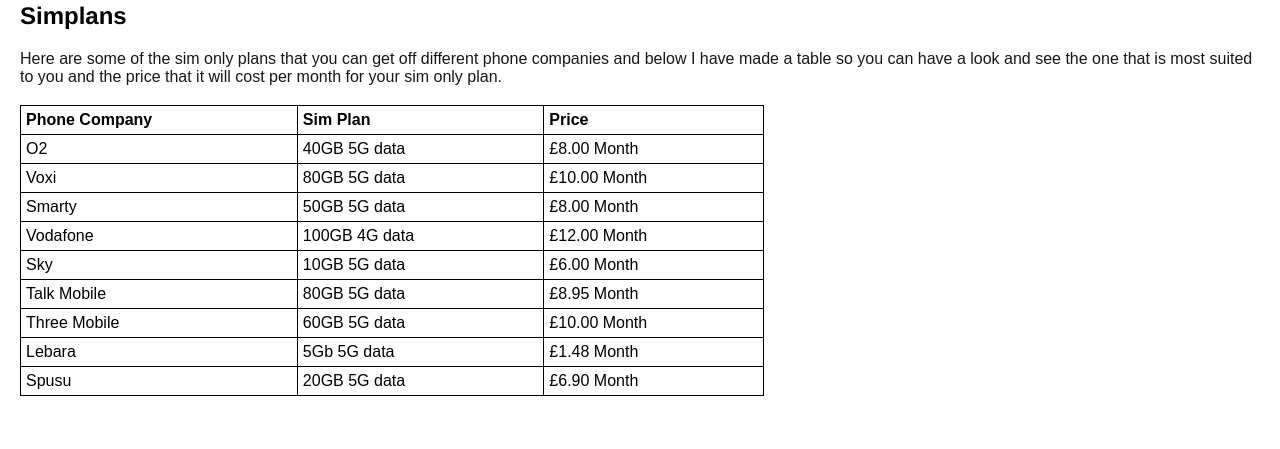
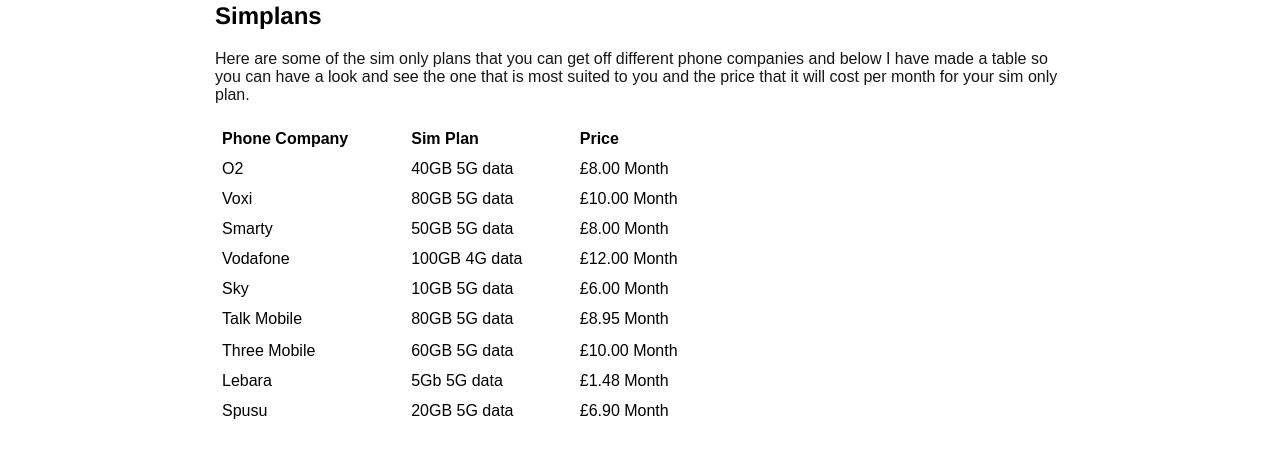
Before and after one commit to 22121641/22121641.github.io, a plain HTML site: page U13_A3/simplans.htm in a window 1280 px wide. Shown: the part 351-800 px from the top of the page. Drawn offline with Linux system fonts and the light colour scheme.

Commit message:
Add files via upload

```diff
--- a/U13_A3/simplans.htm
+++ b/U13_A3/simplans.htm
@@ -2,9 +2,10 @@
 <html>
 <head>
 <title>Mobile World Station </title>
-<style>body{
+<style>
+body{
 font-family:Arial, Helvetica, sans-serif;
-background-color:
+
 max-width:850px;/* Use max-width for fluid behaviour*/
 margin:0 auto; /* A shorthand for centered margins*/
 padding:20px; /* Add padding to prevent content from touching the screen edges*/
@@ -12,18 +13,15 @@ padding:20px; /* Add padding to prevent content from touching the screen edges*/
 h1 {
 font-family:Goudy Old style, Helvetica, sans-serif;
 
-color:#
+color:#000000;
 }
 p{
-color:#161716
+color:#161716;
 }
 a:link {color:#003300;}
 a:visited {color:#02361C;}
 a:hover {color:#026633;}
-table, th, td {
-  border: 1px solid black;
-  border-collapse: collapse;
-}
+
 th, td {
   padding: 5px;
   text-align: left;
```
Also changed, not shown: U13_A3/accesories.htm (+5 -4 lines), U13_A3/apple.htm (+5 -4 lines), U13_A3/google.htm (+5 -4 lines), U13_A3/huawei.htm (+5 -4 lines), U13_A3/index.htm (+5 -4 lines), U13_A3/samsung.htm (+5 -4 lines), U13_A3/services.htm (+5 -4 lines).
